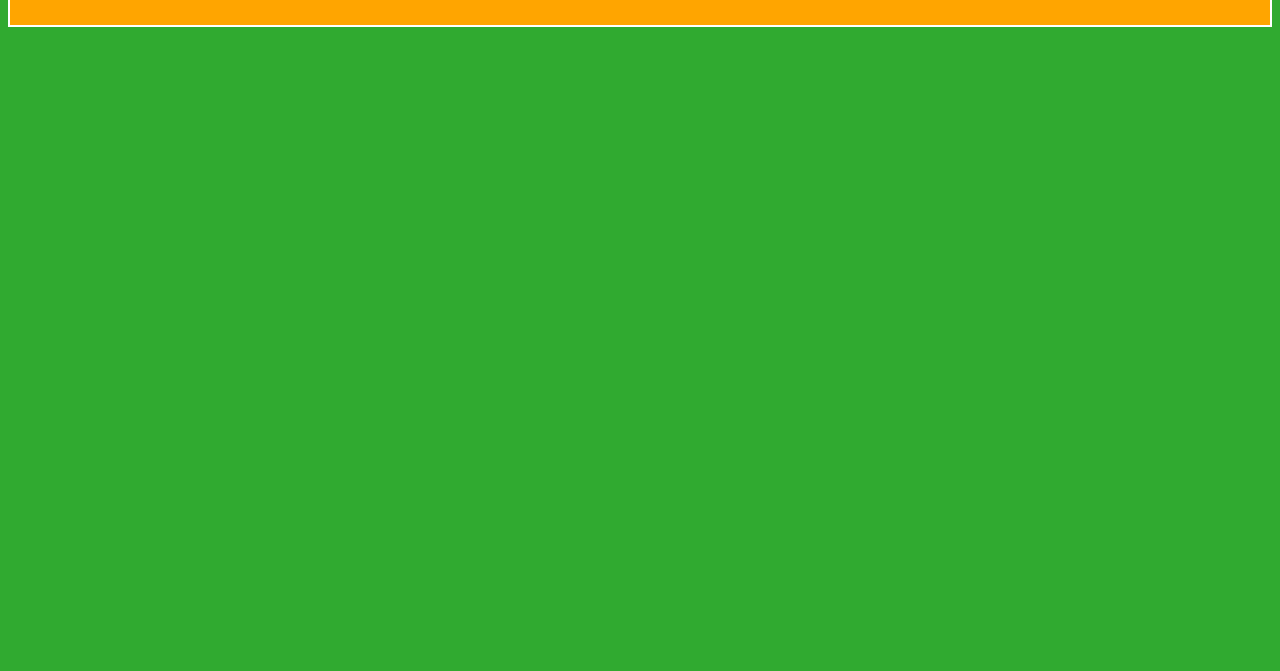
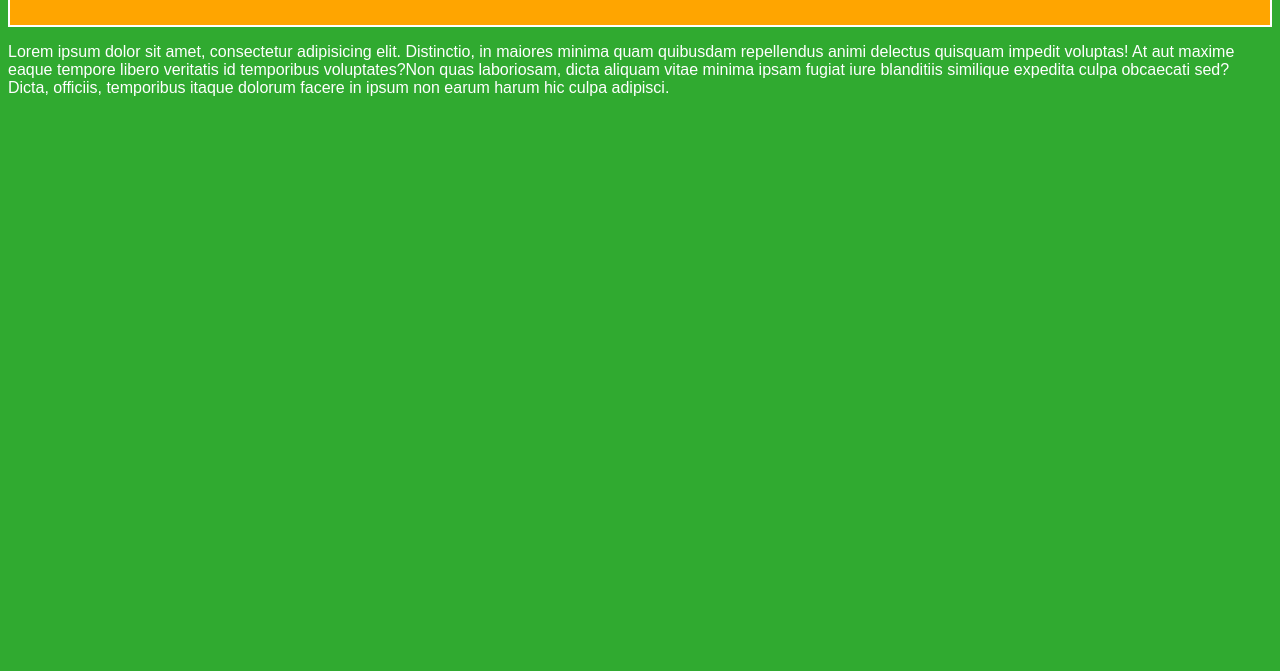
Before and after one commit to PhilippeGuy/ex-03, a plain HTML site: page index.html in a window 1280 px wide. Shown: the part 129-800 px from the top of the page. Drawn offline with Linux system fonts and the light colour scheme.

Commit message:
E du texte est ajouté dans le main

```diff
--- a/index.html
+++ b/index.html
@@ -13,7 +13,9 @@
 
         <h2>sous-titre</h2>
     </header>
-    <main></main>
+    <main>
+        <p>Lorem ipsum dolor sit amet, consectetur adipisicing elit. Distinctio, in maiores minima quam quibusdam repellendus animi delectus quisquam impedit voluptas! At aut maxime eaque tempore libero veritatis id temporibus voluptates?Non quas laboriosam, dicta aliquam vitae minima ipsam fugiat iure blanditiis similique expedita culpa obcaecati sed? Dicta, officiis, temporibus itaque dolorum facere in ipsum non earum harum hic culpa adipisci.</p>
+    </main>
     <footer></footer>
 </body>
 </html>
```
